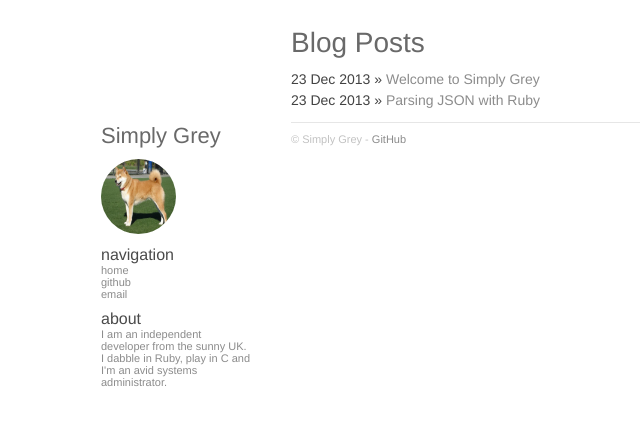
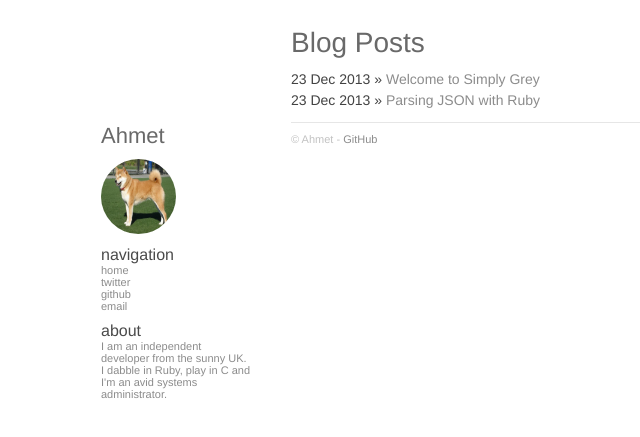
Before and after one commit to ahmetabdi/ahmetabdi.github.io, a Jekyll site: the page built from index.html, in a window 1280 px wide. Shown: the top 437 px of the page, without its empty margins (189-829 px from the left). Built offline with Jekyll 4.4.1, drawn with Linux system fonts in a browser that asks for light colours; Markdown is read by kramdown in place of the engine named in the settings.

Commit message:
Update config.yml

```diff
--- a/_config.yml
+++ b/_config.yml
@@ -1,10 +1,12 @@
-name: Simply Grey
+name: Ahmet
 markdown: redcarpet
 pygments: true
-github: www.github.com/exaem
+github: www.github.com/ahmetabdi
 about: I am an independent developer from the sunny UK. I dabble in Ruby, play in C and I'm an avid systems administrator.
 urls:
+    - text: twitter
+      url: https://twitter.com/ahmet1up
     - text: github
-      url: https://github.com/exaem
+      url: https://github.com/ahmetabdi
     - text: email
-      url: mailto:exaem@exaem.co.uk
+      url: mailto:ahmetabdi@gmail.com
```
